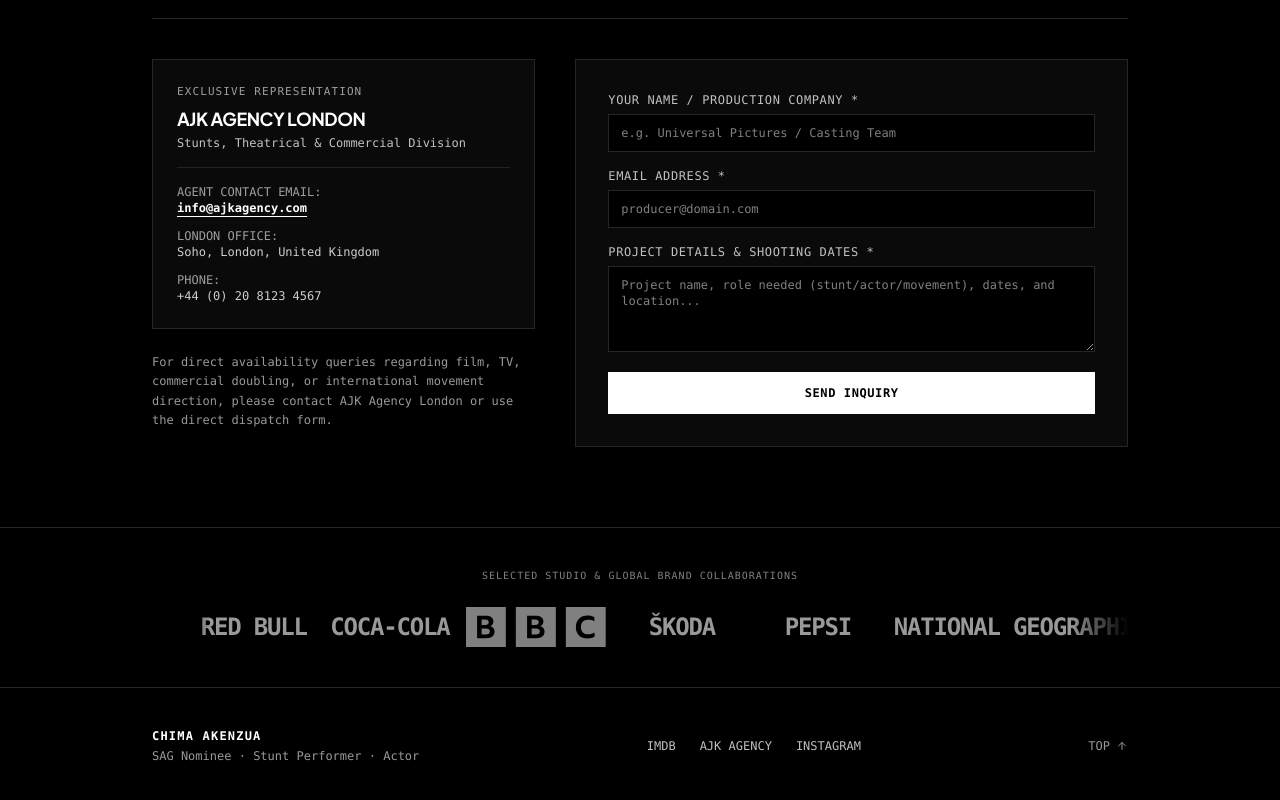
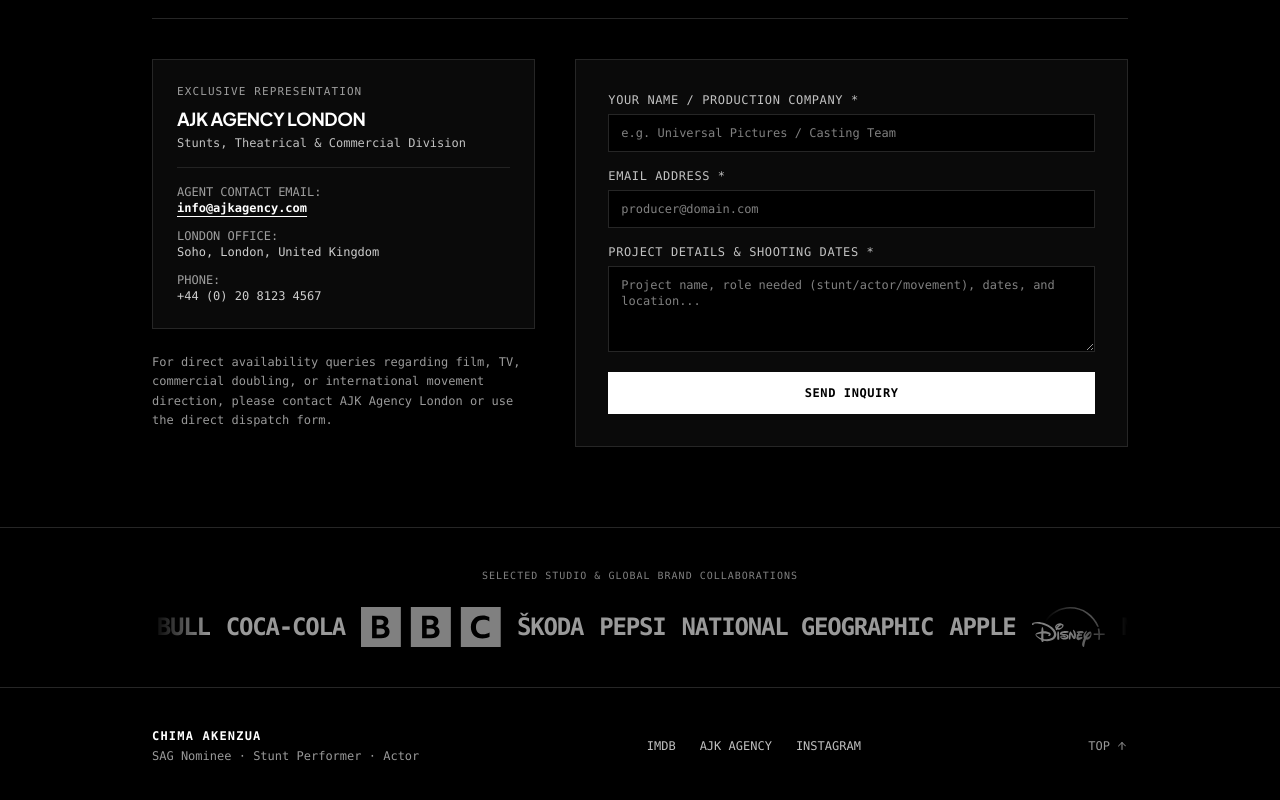
Before and after one commit to pkbannutz/Chima-Akenzua-, a React (Vite) app: page / in a window 1280 px wide. Shown: the part 6623-7423 px from the top of the page. Built offline with nearby package versions, Linux system fonts and the light colour scheme.

Commit message:
Use natural logo widths for evenly spaced scrolling brand row

```diff
--- a/src/components/ClientLogosSection.tsx
+++ b/src/components/ClientLogosSection.tsx
@@ -51,7 +51,7 @@
                     rel="noopener noreferrer"
                     title={brand.name}
                     tabIndex={copyIndex === 1 ? -1 : undefined}
-                    className="flex items-center justify-center shrink-0 transition-all duration-200 hover:scale-110 cursor-pointer lg:min-w-[120px]"
+                    className="flex items-center justify-center shrink-0 transition-all duration-200 hover:scale-110 cursor-pointer"
                   >
                     {brand.src ? (
                       <img
```
